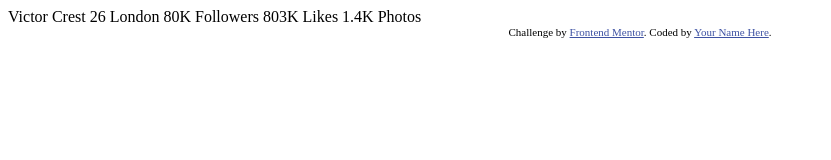
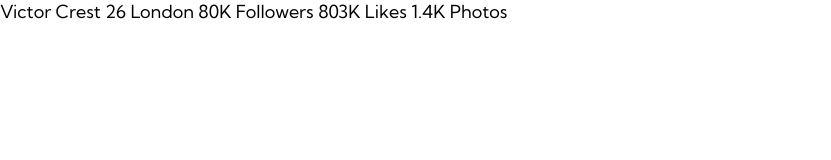
Before and after one commit to wallaceAnterio/profile-card-component-main, a plain HTML site: page index.html in a window 1280 px wide. Shown: the whole page, without its empty margins (0-831 px from the left). Drawn offline with Linux system fonts and the light colour scheme.

Commit message:
setting styles

```diff
--- a/index.html
+++ b/index.html
@@ -1,35 +1,20 @@
 <!DOCTYPE html>
 <html lang="en">
-<head>
-  <meta charset="UTF-8">
-  <meta name="viewport" content="width=device-width, initial-scale=1.0"> <!-- displays site properly based on user's device -->
+   <head>
+      <meta charset="UTF-8" />
+      <meta name="viewport" content="width=device-width, initial-scale=1.0" />
 
-  <link rel="icon" type="image/png" sizes="32x32" href="./images/favicon-32x32.png">
+      <link
+         href="https://fonts.googleapis.com/css2?family=Big+Shoulders+Display:wght@700&family=Inter:wght@400;700&family=Kumbh+Sans:wght@400;700&family=Lexend+Deca&family=Open+Sans:ital,wght@0,300;0,400;0,500;1,300;1,500&family=Outfit:wght@300;400;600&family=Poppins:wght@400;500;600&family=Red+Hat+Display:wght@500;700;900&display=swap"
+         rel="stylesheet"
+      />
 
-  <title>Frontend Mentor | Profile card component</title>
+      <link rel="stylesheet" href="./styles/reset.css">
+      <link rel="stylesheet" href="./styles/style.css">
 
-  <!-- Feel free to remove these styles or customise in your own stylesheet 👍 -->
-  <style>
-    .attribution { font-size: 11px; text-align: center; }
-    .attribution a { color: hsl(228, 45%, 44%); }
-  </style>
-</head>
-<body>
-  Victor Crest
-  26
-  London
-
-  80K
-  Followers
-
-  803K
-  Likes
-
-  1.4K
-  Photos
-  <div class="attribution">
-    Challenge by <a href="https://www.frontendmentor.io?ref=challenge" target="_blank">Frontend Mentor</a>.
-    Coded by <a href="#">Your Name Here</a>.
-  </div>
-</body>
+      <title>Frontend Mentor | Profile card component</title>
+   </head>
+   <body>
+      Victor Crest 26 London 80K Followers 803K Likes 1.4K Photos
+   </body>
 </html>
--- /dev/null
+++ b/styles/reset.css
@@ -0,0 +1,27 @@
+body,
+div,
+input,
+button,
+header,
+h1,
+h2,
+h3,
+h4,
+h5,
+h6,
+p,
+main,
+section,
+nav,
+ul,
+li,
+img,
+a,
+figure{
+   box-sizing: border-box;
+   text-decoration: none;
+   outline: none;
+   padding: 0;
+   margin: 0;
+   list-style-type: none;
+}
--- /dev/null
+++ b/styles/style.css
@@ -0,0 +1,12 @@
+:root {
+   --Dark-cyan: hsl(185, 75%, 39%);
+   --Very-dark-desaturated-blue: hsl(229, 23%, 23%);
+   --Dark-grayish-blue: hsl(227, 10%, 46%);
+   --Dark-gray: hsl(0, 0%, 59%);
+}
+
+/* - Font size (name and stats): 18px */
+body {
+   font-size: 18px;
+   font-family: "Kumbh Sans";
+}
```
Also changed, not shown: 1 other file.
